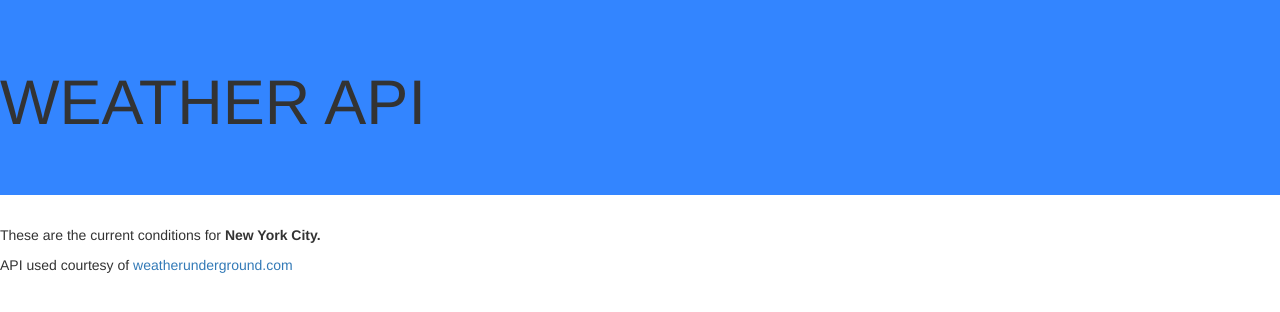
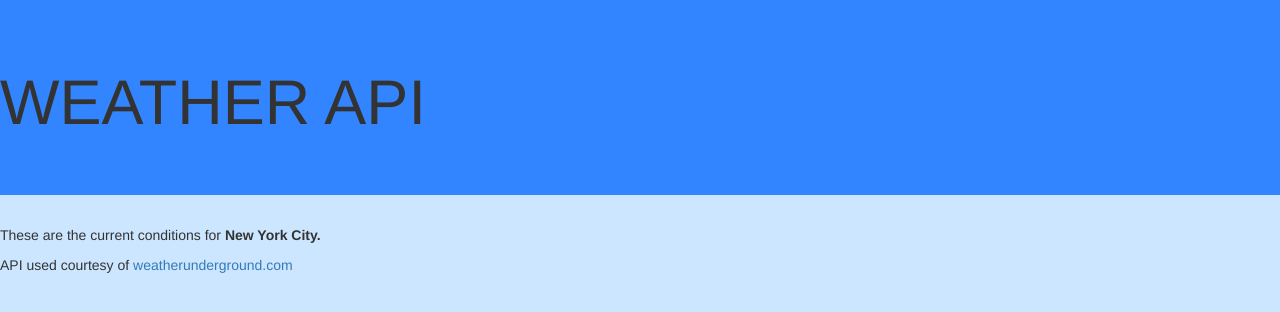
Before and after one commit to Marcode777/weatherapi, a PHP site: page / in a window 1280 px wide. Shown: the top 312 px of the page. Run offline with PHP 8.4, Linux system fonts and the light colour scheme.

Commit message:
modified styles.css

```diff
--- a/weatherapistyles.css
+++ b/weatherapistyles.css
@@ -1,6 +1,6 @@
 .jumbotron {
   background-color:#3385ff;
 }
-/*body{
-  background-color: ;
-}*/
+body{
+  background-color:#cce6ff ;
+}
```
